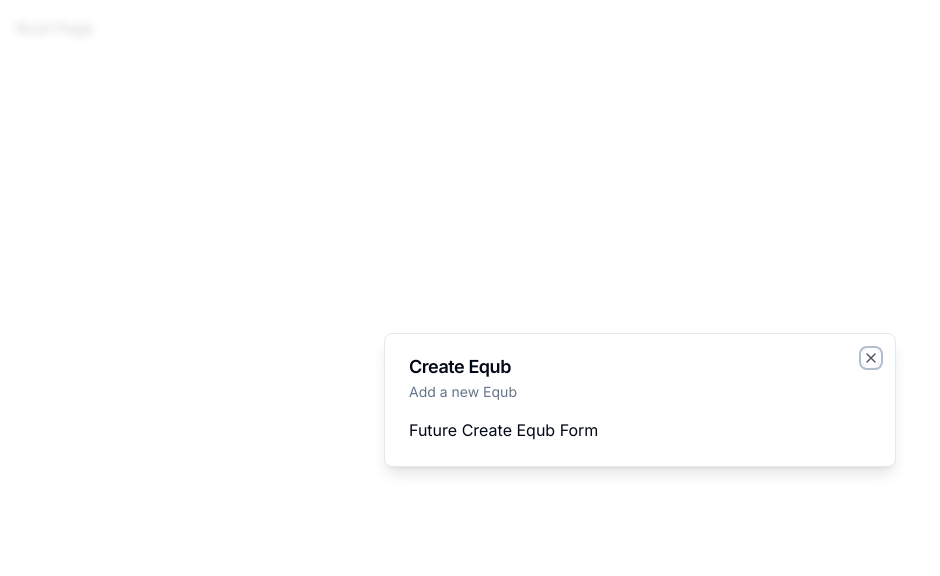
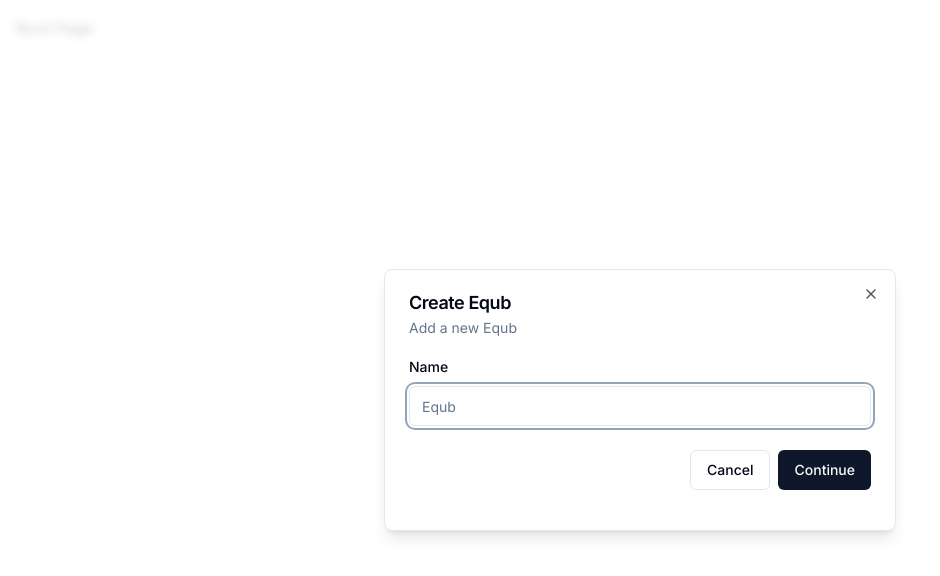
Before and after one commit to NatiFekadu/equb-admin, a Next.js app: page / in a window 1280 px wide. Shown: the top 576 px of the page, without its empty margins (0-940 px from the left). Built offline with nearby package versions, Linux system fonts and the light colour scheme.

Commit message:
Form Components

```diff
--- a/components/modals/equb-modal.tsx
+++ b/components/modals/equb-modal.tsx
@@ -1,9 +1,39 @@
 'use client';
+
+import * as z from 'zod';
+import { useForm } from 'react-hook-form';
+import { zodResolver } from '@hookform/resolvers/zod';
+
 import { useEqubModal } from '@/hooks/use-equb-modal';
 import { Modal } from '@/components/ui/modal';
+import {
+  Form,
+  FormControl,
+  FormField,
+  FormItem,
+  FormLabel,
+  FormMessage,
+} from '@/components/ui/form';
+import { Input } from '@/components/ui/input';
+import { Button } from '@/components/ui/button';
 
+const formSchema = z.object({
+  name: z.string().min(3),
+});
 export const EqubModal = () => {
   const equbModal = useEqubModal();
+
+  const form = useForm<z.infer<typeof formSchema>>({
+    resolver: zodResolver(formSchema),
+    defaultValues: {
+      name: '',
+    },
+  });
+
+  const onSubmit = async (values: z.infer<typeof formSchema>) => {
+    console.log(values);
+    //TODO: Create Store
+  };
 
   return (
     <Modal
@@ -12,7 +42,33 @@
       isOpen={equbModal.isOpen}
       onClose={equbModal.onClose}
     >
-      Future Create Equb Form
+      <div>
+        <div className="space-y-4 py-z pb-4">
+          <Form {...form}>
+            <form onSubmit={form.handleSubmit(onSubmit)}>
+              <FormField
+                control={form.control}
+                name="name"
+                render={({ field }) => (
+                  <FormItem>
+                    <FormLabel>Name</FormLabel>
+                    <FormControl>
+                      <Input placeholder="Equb" {...field} />
+                    </FormControl>
+                    <FormMessage/>
+                  </FormItem>
+                )}
+              />
+              <div className="pt-6 space-x-2 flex items-center justify-end w-full">
+                <Button variant={'outline'} onClick={equbModal.onClose}>
+                  Cancel
+                </Button>
+                <Button type='submit'>Continue</Button>
+              </div>
+            </form>
+          </Form>
+        </div>
+      </div>
     </Modal>
   );
 };
--- /dev/null
+++ b/components/ui/form.tsx
@@ -0,0 +1,176 @@
+import * as React from "react"
+import * as LabelPrimitive from "@radix-ui/react-label"
+import { Slot } from "@radix-ui/react-slot"
+import {
+  Controller,
+  ControllerProps,
+  FieldPath,
+  FieldValues,
+  FormProvider,
+  useFormContext,
+} from "react-hook-form"
+
+import { cn } from "@/lib/utils"
+import { Label } from "@/components/ui/label"
+
+const Form = FormProvider
+
+type FormFieldContextValue<
+  TFieldValues extends FieldValues = FieldValues,
+  TName extends FieldPath<TFieldValues> = FieldPath<TFieldValues>
+> = {
+  name: TName
+}
+
+const FormFieldContext = React.createContext<FormFieldContextValue>(
+  {} as FormFieldContextValue
+)
+
+const FormField = <
+  TFieldValues extends FieldValues = FieldValues,
+  TName extends FieldPath<TFieldValues> = FieldPath<TFieldValues>
+>({
+  ...props
+}: ControllerProps<TFieldValues, TName>) => {
+  return (
+    <FormFieldContext.Provider value={{ name: props.name }}>
+      <Controller {...props} />
+    </FormFieldContext.Provider>
+  )
+}
+
+const useFormField = () => {
+  const fieldContext = React.useContext(FormFieldContext)
+  const itemContext = React.useContext(FormItemContext)
+  const { getFieldState, formState } = useFormContext()
+
+  const fieldState = getFieldState(fieldContext.name, formState)
+
+  if (!fieldContext) {
+    throw new Error("useFormField should be used within <FormField>")
+  }
+
+  const { id } = itemContext
+
+  return {
+    id,
+    name: fieldContext.name,
+    formItemId: `${id}-form-item`,
+    formDescriptionId: `${id}-form-item-description`,
+    formMessageId: `${id}-form-item-message`,
+    ...fieldState,
+  }
+}
+
+type FormItemContextValue = {
+  id: string
+}
+
+const FormItemContext = React.createContext<FormItemContextValue>(
+  {} as FormItemContextValue
+)
+
+const FormItem = React.forwardRef<
+  HTMLDivElement,
+  React.HTMLAttributes<HTMLDivElement>
+>(({ className, ...props }, ref) => {
+  const id = React.useId()
+
+  return (
+    <FormItemContext.Provider value={{ id }}>
+      <div ref={ref} className={cn("space-y-2", className)} {...props} />
+    </FormItemContext.Provider>
+  )
+})
+FormItem.displayName = "FormItem"
+
+const FormLabel = React.forwardRef<
+  React.ElementRef<typeof LabelPrimitive.Root>,
+  React.ComponentPropsWithoutRef<typeof LabelPrimitive.Root>
+>(({ className, ...props }, ref) => {
+  const { error, formItemId } = useFormField()
+
+  return (
+    <Label
+      ref={ref}
+      className={cn(error && "text-destructive", className)}
+      htmlFor={formItemId}
+      {...props}
+    />
+  )
+})
+FormLabel.displayName = "FormLabel"
+
+const FormControl = React.forwardRef<
+  React.ElementRef<typeof Slot>,
+  React.ComponentPropsWithoutRef<typeof Slot>
+>(({ ...props }, ref) => {
+  const { error, formItemId, formDescriptionId, formMessageId } = useFormField()
+
+  return (
+    <Slot
+      ref={ref}
+      id={formItemId}
+      aria-describedby={
+        !error
+          ? `${formDescriptionId}`
+          : `${formDescriptionId} ${formMessageId}`
+      }
+      aria-invalid={!!error}
+      {...props}
+    />
+  )
+})
+FormControl.displayName = "FormControl"
+
+const FormDescription = React.forwardRef<
+  HTMLParagraphElement,
+  React.HTMLAttributes<HTMLParagraphElement>
+>(({ className, ...props }, ref) => {
+  const { formDescriptionId } = useFormField()
+
+  return (
+    <p
+      ref={ref}
+      id={formDescriptionId}
+      className={cn("text-sm text-muted-foreground", className)}
+      {...props}
+    />
+  )
+})
+FormDescription.displayName = "FormDescription"
+
+const FormMessage = React.forwardRef<
+  HTMLParagraphElement,
+  React.HTMLAttributes<HTMLParagraphElement>
+>(({ className, children, ...props }, ref) => {
+  const { error, formMessageId } = useFormField()
+  const body = error ? String(error?.message) : children
+
+  if (!body) {
+    return null
+  }
+
+  return (
+    <p
+      ref={ref}
+      id={formMessageId}
+      className={cn("text-sm font-medium text-destructive", className)}
+      {...props}
+    >
+      {body}
+    </p>
+  )
+})
+FormMessage.displayName = "FormMessage"
+
+export {
+  useFormField,
+  Form,
+  FormItem,
+  FormLabel,
+  FormControl,
+  FormDescription,
+  FormMessage,
+  FormField,
+}
--- /dev/null
+++ b/components/ui/input.tsx
@@ -0,0 +1,25 @@
+import * as React from "react"
+
+import { cn } from "@/lib/utils"
+
+export interface InputProps
+  extends React.InputHTMLAttributes<HTMLInputElement> {}
+
+const Input = React.forwardRef<HTMLInputElement, InputProps>(
+  ({ className, type, ...props }, ref) => {
+    return (
+      <input
+        type={type}
+        className={cn(
+          "flex h-10 w-full rounded-md border border-input bg-background px-3 py-2 text-sm ring-offset-background file:border-0 file:bg-transparent file:text-sm file:font-medium placeholder:text-muted-foreground focus-visible:outline-none focus-visible:ring-2 focus-visible:ring-ring focus-visible:ring-offset-2 disabled:cursor-not-allowed disabled:opacity-50",
+          className
+        )}
+        ref={ref}
+        {...props}
+      />
+    )
+  }
+)
+Input.displayName = "Input"
+
+export { Input }
--- /dev/null
+++ b/components/ui/label.tsx
@@ -0,0 +1,26 @@
+"use client"
+
+import * as React from "react"
+import * as LabelPrimitive from "@radix-ui/react-label"
+import { cva, type VariantProps } from "class-variance-authority"
+
+import { cn } from "@/lib/utils"
+
+const labelVariants = cva(
+  "text-sm font-medium leading-none peer-disabled:cursor-not-allowed peer-disabled:opacity-70"
+)
+
+const Label = React.forwardRef<
+  React.ElementRef<typeof LabelPrimitive.Root>,
+  React.ComponentPropsWithoutRef<typeof LabelPrimitive.Root> &
+    VariantProps<typeof labelVariants>
+>(({ className, ...props }, ref) => (
+  <LabelPrimitive.Root
+    ref={ref}
+    className={cn(labelVariants(), className)}
+    {...props}
+  />
+))
+Label.displayName = LabelPrimitive.Root.displayName
+
+export { Label }
--- a/hooks/use-equb-modal.tsx
+++ b/hooks/use-equb-modal.tsx
@@ -1,4 +1,4 @@
-import create from 'zustand';
+import {create} from 'zustand';
 
 interface useEqubModalInterface {
     isOpen : boolean;
--- a/package.json
+++ b/package.json
@@ -10,7 +10,9 @@
   },
   "dependencies": {
     "@clerk/nextjs": "^4.21.13",
+    "@hookform/resolvers": "^3.1.1",
     "@radix-ui/react-dialog": "^1.0.4",
+    "@radix-ui/react-label": "^2.0.2",
     "@radix-ui/react-slot": "^1.0.2",
     "@types/node": "20.3.3",
     "@types/react": "18.2.14",
@@ -25,10 +27,12 @@
     "postcss": "8.4.24",
     "react": "18.2.0",
     "react-dom": "18.2.0",
+    "react-hook-form": "^7.45.1",
     "tailwind-merge": "^1.13.2",
     "tailwindcss": "3.3.2",
     "tailwindcss-animate": "^1.0.6",
     "typescript": "5.1.6",
+    "zod": "^3.21.4",
     "zustand": "^4.3.9"
   }
 }
```
Also changed, not shown: 1 other file (tests, documents, lock files or other folders).
